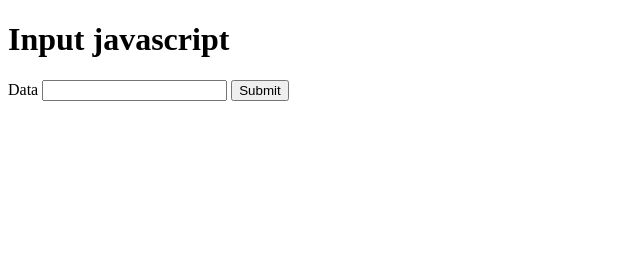
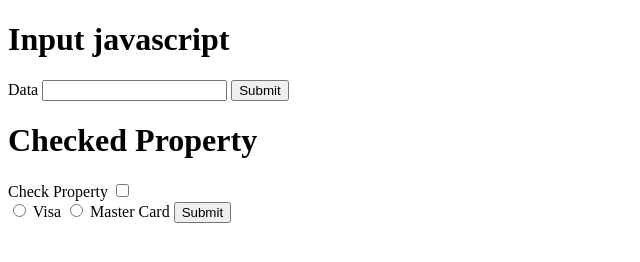
Before and after one commit to PanjiRajasa/Server-Coding, a plain HTML site: page index.html in a window 1280 px wide. Shown: the whole page, without its empty margins (0-640 px from the left). Drawn offline with Linux system fonts and the light colour scheme.

Commit message:
initial commit

```diff
--- a/index.html
+++ b/index.html
@@ -11,6 +11,20 @@
     <input type="text" id="inputexample">
     <button id="submitbuttonexample">Submit</button>
 
+    <h1 id="checktitle">Checked Property</h1>
+    <label id="checkpropertylabel" for="checkproperty">Check Property</label>
+    <input id="checkproperty" type="checkbox">
+
+    <br>
+
+    <input id="visa" type="radio">
+    <label id="visaradiotitle" for="visa">Visa</label>
+
+    <input id="mastercardradion" type="radio">
+    <label id="masterRadiotitle" for="mastercardradion">Master Card</label>
+
+    <button id="buttonradiosubmit" type="submit">Submit</button>
+
     <script type="text/javascript" src="script/script.js"></script>
 </body>
 </html>
```
